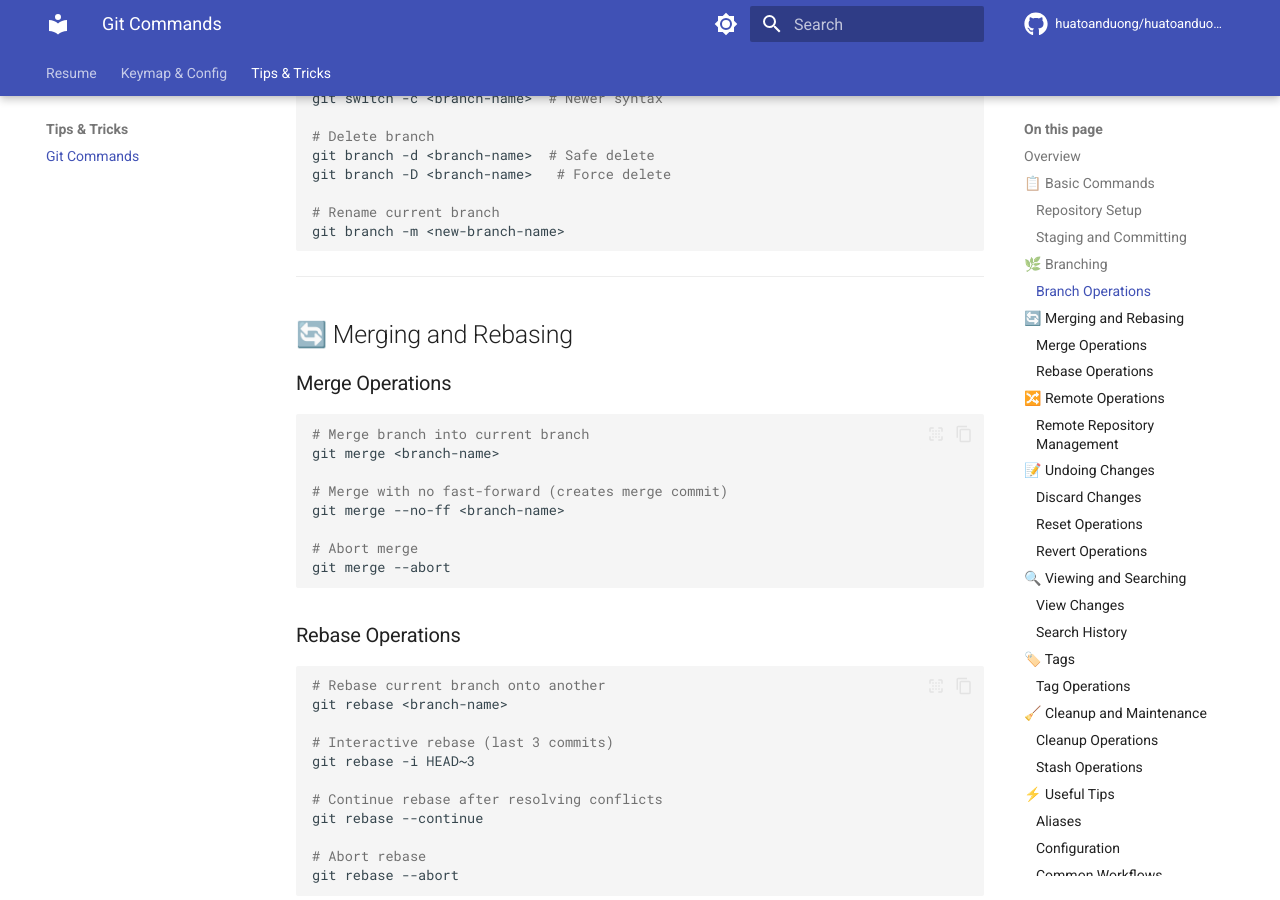
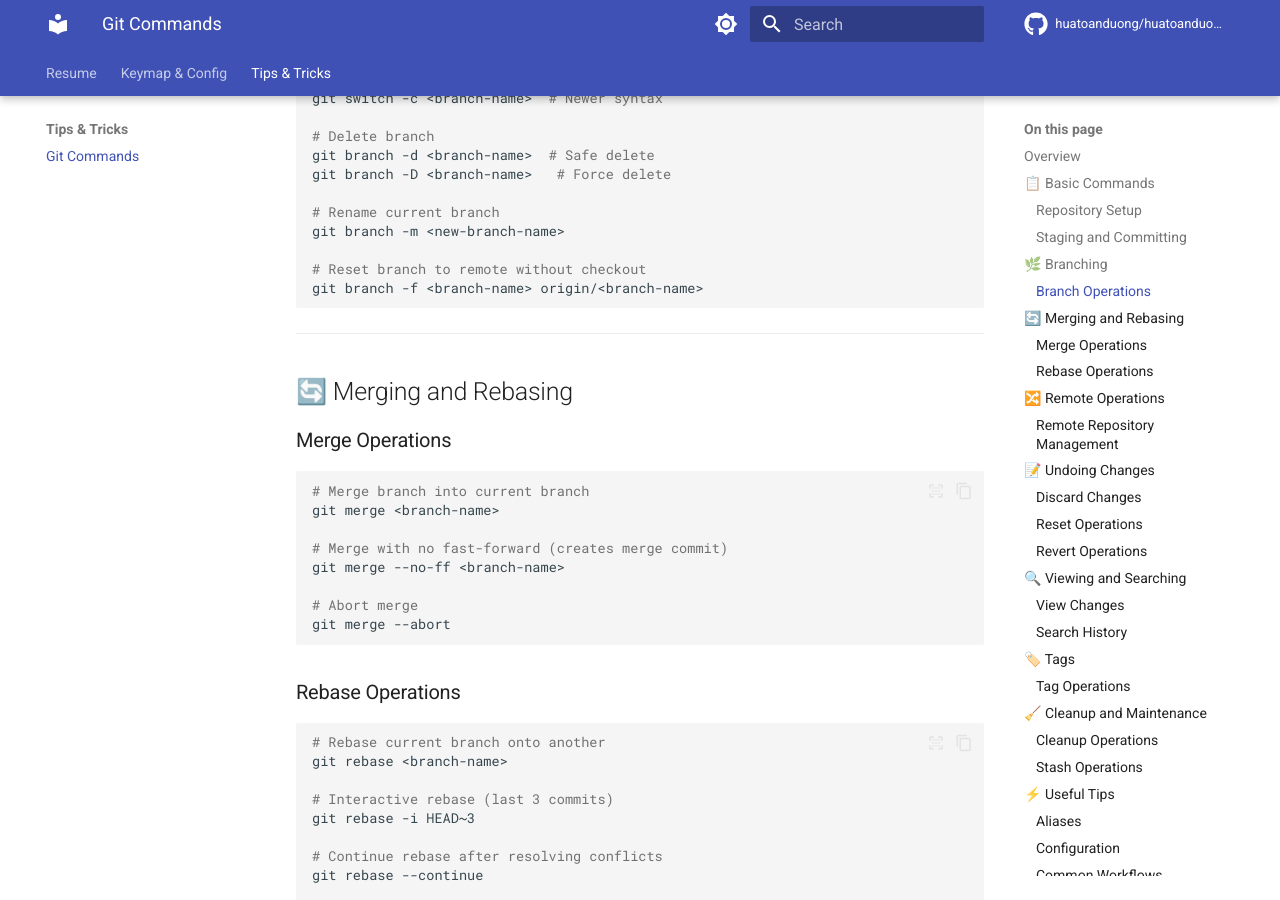
Before and after one commit to huatoanduong/huatoanduong.github.io, an MkDocs documentation site: the page built from docs/tips_tricks/git-command.md, in a window 1280 px wide and 900 px high, scrolled down 1516 px. Built offline with MkDocs 1.6.1 and Material for MkDocs 9.7.7, drawn with Linux system fonts in a browser that asks for light colours; comment, search, counter and statistics services are not loaded.

Commit message:
Add git tip for resetting a branch to remote without checkout (#36)
Co-authored-by: Claude Opus 5.5 <noreply@anthropic.com>

````diff
--- a/docs/tips_tricks/git-command.md
+++ b/docs/tips_tricks/git-command.md
@@ -77,6 +77,9 @@ git branch -D <branch-name>   # Force delete
 
 # Rename current branch
 git branch -m <new-branch-name>
+
+# Reset branch to remote without checkout
+git branch -f <branch-name> origin/<branch-name>
 ```
 
 ---
````
